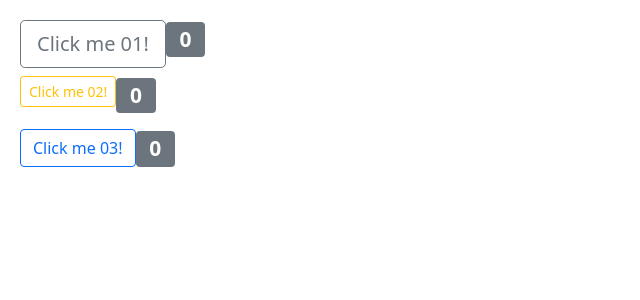
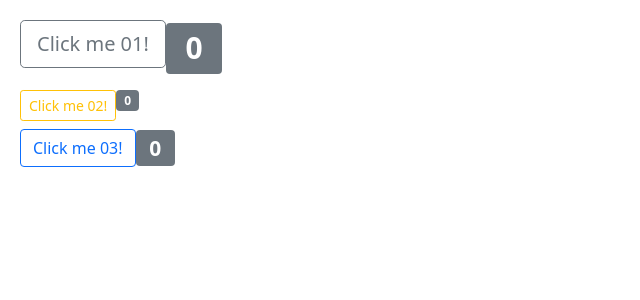
Before and after one commit to tomek1703/inqoo_angular_basics, an Angular app in the folder inqoo_angular/: page / in a window 1280 px wide. Shown: the top 300 px of the page, without its empty margins (0-640 px from the left). Built offline with nearby package versions, Linux system fonts and the light colour scheme.

Commit message:
size in inqoo-badge.component.

```diff
--- a/inqoo_angular/src/app/app.component.html
+++ b/inqoo_angular/src/app/app.component.html
@@ -4,14 +4,14 @@
     <app-inqoo-button [size]="'large'" [color]="'secondary'" (onClick)="onLargeSecButtonCounter()">
       Click me 01!
     </app-inqoo-button>
-    <app-inqoo-badge [counter]="largeSecButtonCounter"></app-inqoo-badge>
+    <app-inqoo-badge [counter]="largeSecButtonCounter" [size]="1"></app-inqoo-badge>
   </div>
 
   <div class="inqoo-container--row">
     <app-inqoo-button [size]="'small'" [color]="'warning'" (onClick)="onSmallWarningButtonCounter()">
       Click me 02!
     </app-inqoo-button>
-    <app-inqoo-badge [counter]="smallWarningButtonCounter"></app-inqoo-badge>
+    <app-inqoo-badge [counter]="smallWarningButtonCounter" [size]="6"></app-inqoo-badge>
   </div>
 
   <div class="inqoo-container--row">
--- a/inqoo_angular/src/app/shared/components/inqoo-badge/inqoo-badge.component.html
+++ b/inqoo_angular/src/app/shared/components/inqoo-badge/inqoo-badge.component.html
@@ -1 +1,18 @@
-<h3><span class="badge bg-secondary">{{ counter }}</span></h3>
+<h1 *ngIf="size === 1">
+  <span class="badge bg-secondary">{{ counter }}</span>
+</h1>
+<h2 *ngIf="size === 2">
+  <span class="badge bg-secondary">{{ counter }}</span>
+</h2>
+<h3 *ngIf="size === 3">
+  <span class="badge bg-secondary">{{ counter }}</span>
+</h3>
+<h4 *ngIf="size === 4">
+  <span class="badge bg-secondary">{{ counter }}</span>
+</h4>
+<h5 *ngIf="size === 5">
+  <span class="badge bg-secondary">{{ counter }}</span>
+</h5>
+<h6 *ngIf="size === 6">
+  <span class="badge bg-secondary">{{ counter }}</span>
+</h6>
--- a/inqoo_angular/src/app/shared/components/inqoo-badge/inqoo-badge.component.ts
+++ b/inqoo_angular/src/app/shared/components/inqoo-badge/inqoo-badge.component.ts
@@ -7,6 +7,7 @@ import { Component, Input } from '@angular/core';
 })
 export class InqooBadgeComponent {
 
+  @Input() size: 1 | 2 | 3 | 4 | 5 | 6 = 3;
   @Input() counter: number = 0;
 
 }
--- a/inqoo_angular/src/app/shared/components/inqoo-button/inqoo-button.component.ts
+++ b/inqoo_angular/src/app/shared/components/inqoo-button/inqoo-button.component.ts
@@ -1,10 +1,10 @@
-import {Component, Input, Output, EventEmitter} from '@angular/core';
+import {ChangeDetectionStrategy, Component, EventEmitter, Input, Output} from '@angular/core';
 import {InqooButtonClickEvent} from "../../models/inqoo-button-click-event";
 
 @Component({
   selector: 'app-inqoo-button',
   templateUrl: './inqoo-button.component.html',
-  styleUrls: ['./inqoo-button.component.scss']
+  styleUrls: ['./inqoo-button.component.scss'],
 })
 export class InqooButtonComponent {
 
```
